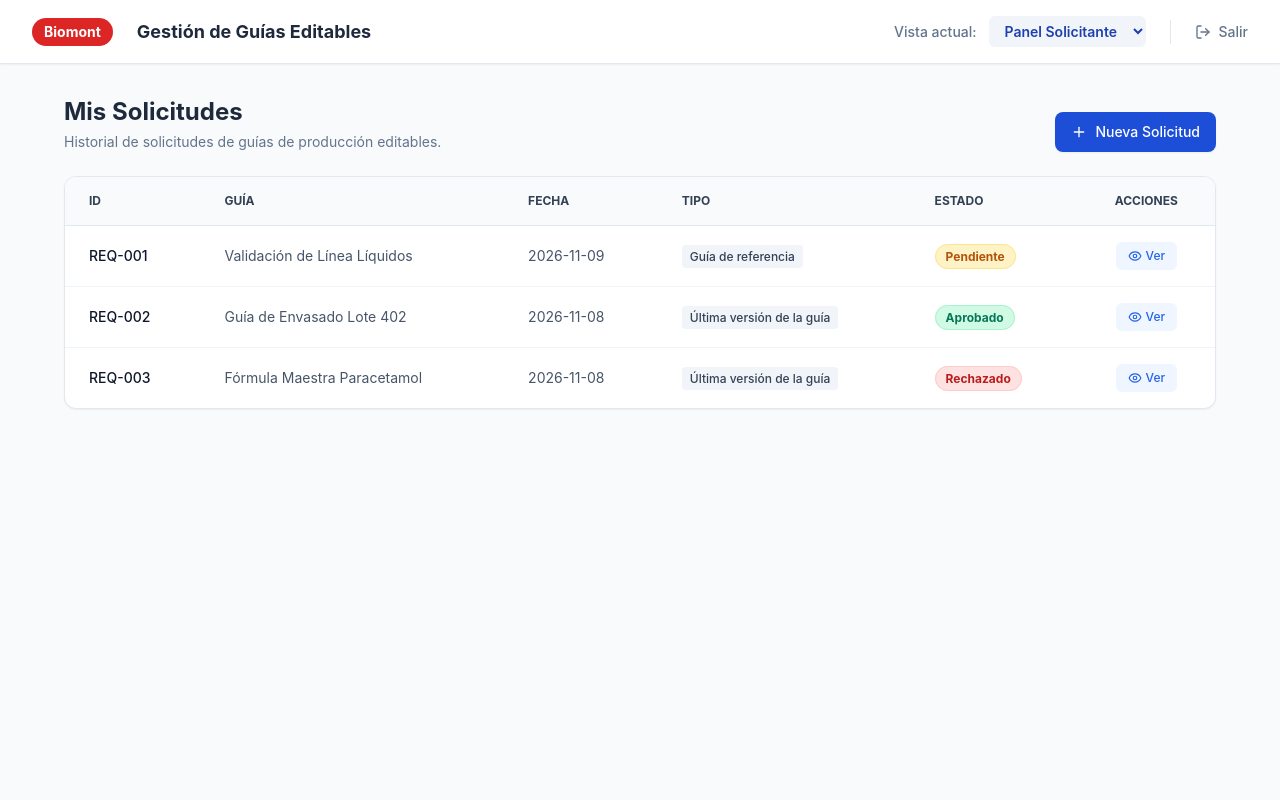
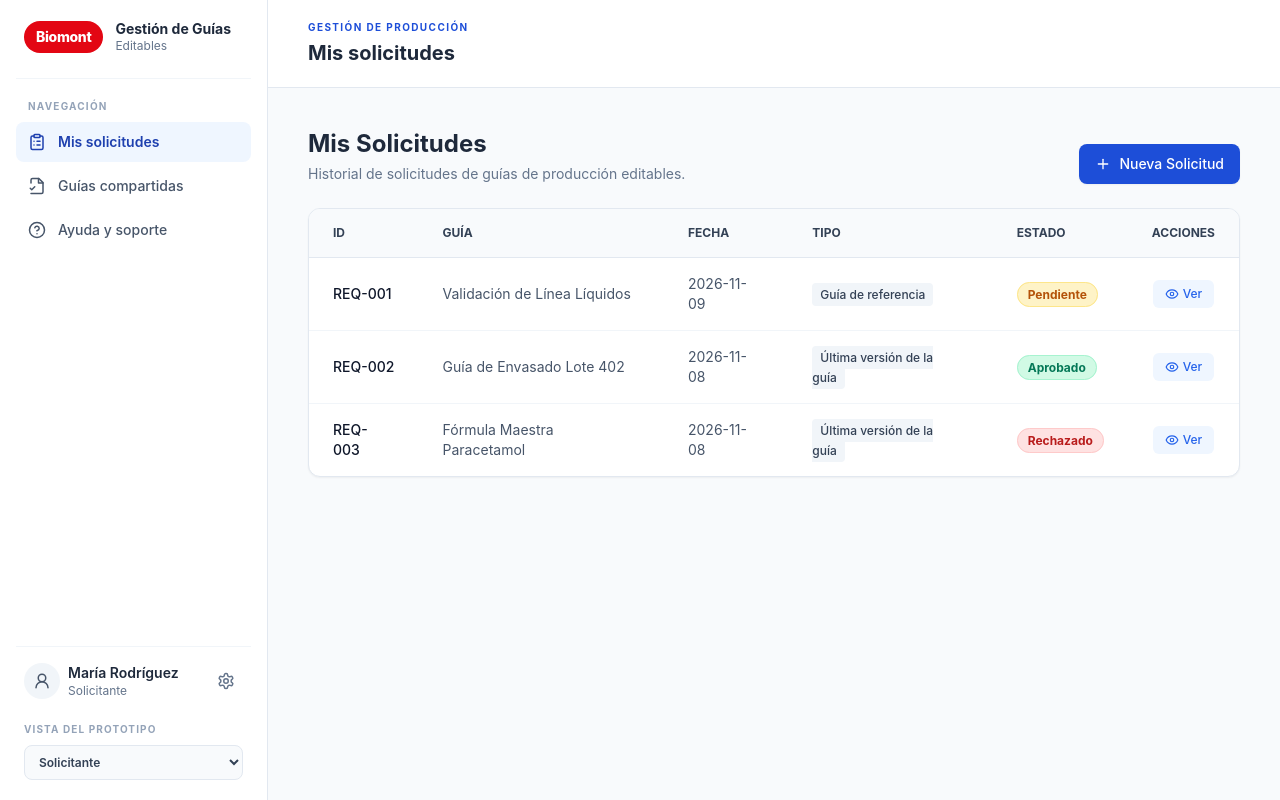
Before and after one commit to Biomont-Soluciones-Agiles/App-Gestion-Guias-Produccion, a React (Create React App) app: page / in a window 1280 px wide. Both pictures are taken after a click on the button "Ingresar". Built offline with nearby package versions, Linux system fonts and the light colour scheme.

Commit message:
UI: mueve navegación a la barra lateral

```diff
--- a/src/App.js
+++ b/src/App.js
@@ -1,6 +1,6 @@
 import React, { useState } from 'react';
 import LoginScreen from './components/LoginScreen';
-import TopNav from './components/TopNav';
+import SideNav from './components/SideNav';
 import ApplicantPanel from './components/ApplicantPanel';
 import ASCPanel from './components/ASCPanel';
 
@@ -13,21 +13,15 @@ const mockRequests = [
 export default function App() {
   const [user, setUser] = useState(null);
   const [requests, setRequests] = useState(mockRequests);
-
-  const login = (role) => setUser(role);
-  const logout = () => setUser(null);
-
-  if (!user) return <LoginScreen onLogin={login} />;
-
-  return (
-    <div className="min-h-screen flex flex-col bg-slate-50">
-      <TopNav currentRole={user} onRoleChange={setUser} onLogout={logout} />
-      <main className="flex-grow p-8">
-        {user === 'Solicitante' ?
-          <ApplicantPanel requests={requests} setRequests={setRequests} /> :
-          <ASCPanel requests={requests} setRequests={setRequests} />
-        }
-      </main>
-    </div>
-  );
+  if (!user) return <LoginScreen onLogin={setUser} />;
+  const isAsc = user === 'ASC';
+  return <div className="min-h-screen bg-slate-50 flex">
+    <SideNav currentRole={user} onRoleChange={setUser} onLogout={() => setUser(null)} />
+    <main className="min-w-0 flex-1">
+      <header className="flex h-[88px] items-center border-b border-slate-200 bg-white px-10">
+        <div><p className="text-[10px] font-bold uppercase tracking-[.14em] text-blue-700">Gestión de producción</p><h1 className="mt-1 text-xl font-bold text-slate-800">{isAsc ? 'Solicitudes por revisar' : 'Mis solicitudes'}</h1></div>
+      </header>
+      <div className="p-8 lg:p-10">{isAsc ? <ASCPanel requests={requests} setRequests={setRequests} /> : <ApplicantPanel requests={requests} setRequests={setRequests} />}</div>
+    </main>
+  </div>;
 }
```
